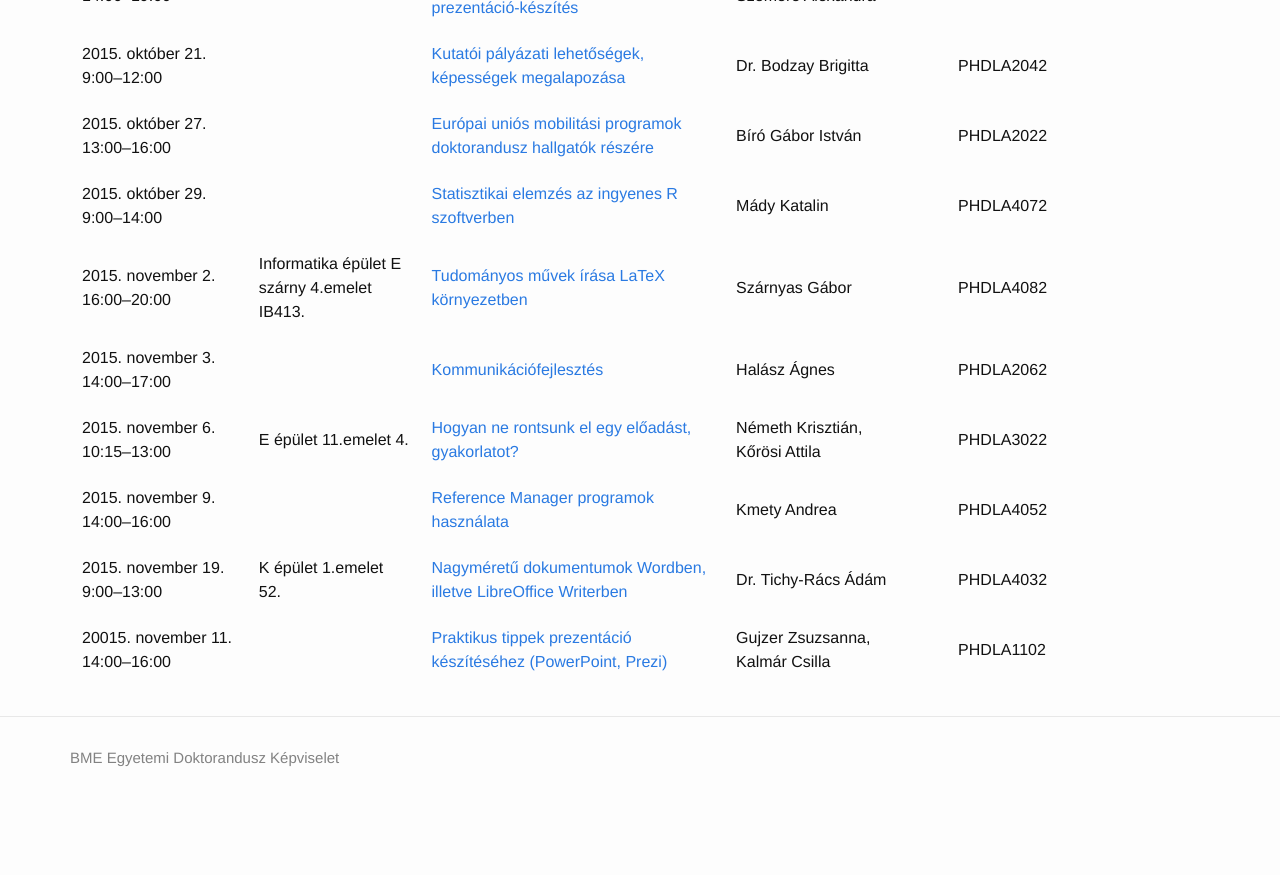
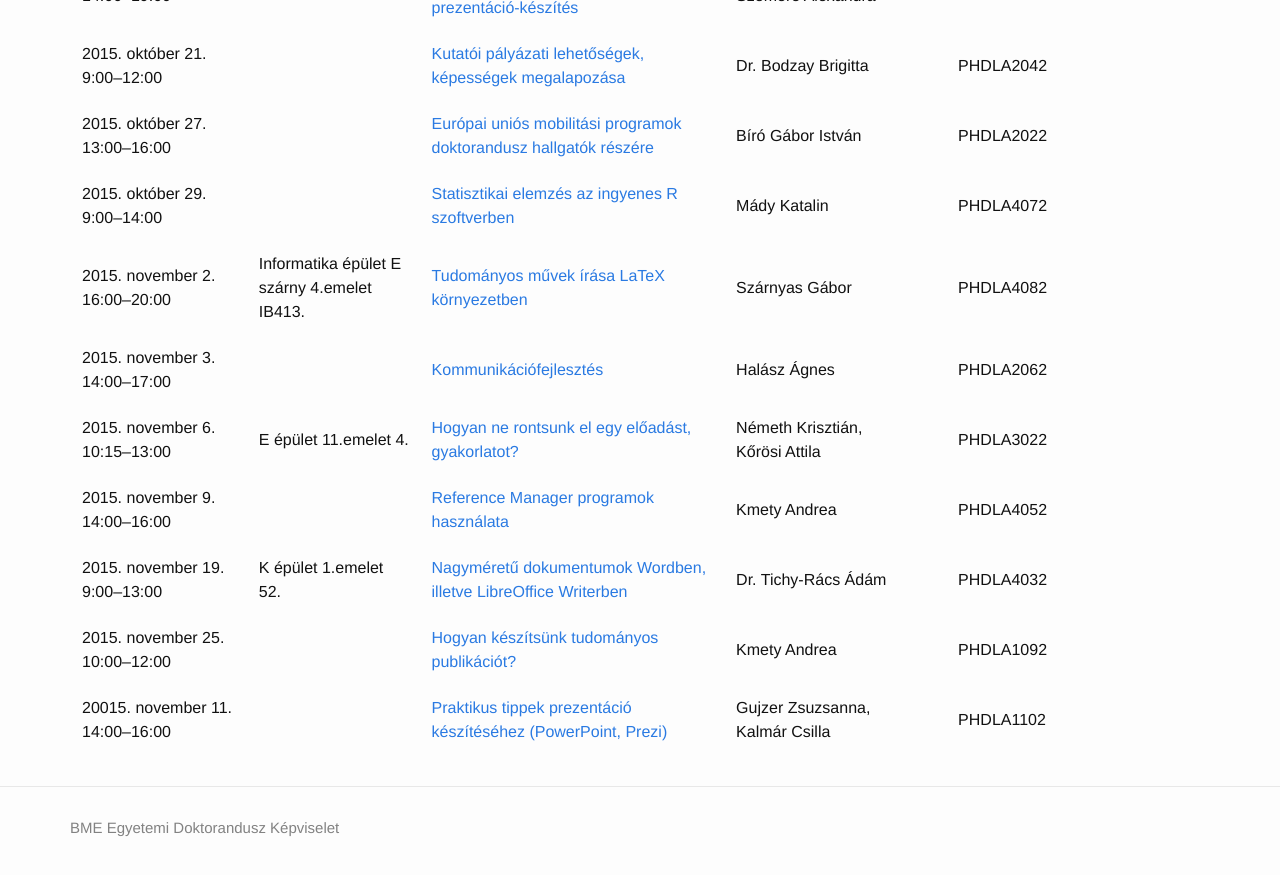
Before and after one commit to totyabaja/bme-edk.github.io, a Jekyll site: the page built from lectures.html, in a window 1280 px wide and 900 px high, scrolled down 1323 px. Shown: the top 875 px of the window. Built offline with Jekyll 4.4.1, drawn with Linux system fonts in a browser that asks for light colours; a file with an impossible date is left out; before the commit the page ends 2153 px from its top, so only the background shows below that.

Commit message:
Update 1092-tudomanyos-publikacio.md

```diff
--- a/_lectures/1092-tudomanyos-publikacio.md
+++ b/_lectures/1092-tudomanyos-publikacio.md
@@ -1,6 +1,6 @@
 ---
 layout: lecture
-date: TBA
+date: 2015.11.25.
 title: Hogyan készítsünk tudományos publikációt?
 lecturers:
   - name: Kmety Andrea
@@ -12,8 +12,8 @@ schools: összes
 audience: doktoranduszoknak
 participants: 10–40 fő
 location: TBA
-starttime: ""
-endtime: ""
+starttime: "10:00"
+endtime: "12:00"
 form:
 ---
 
```
